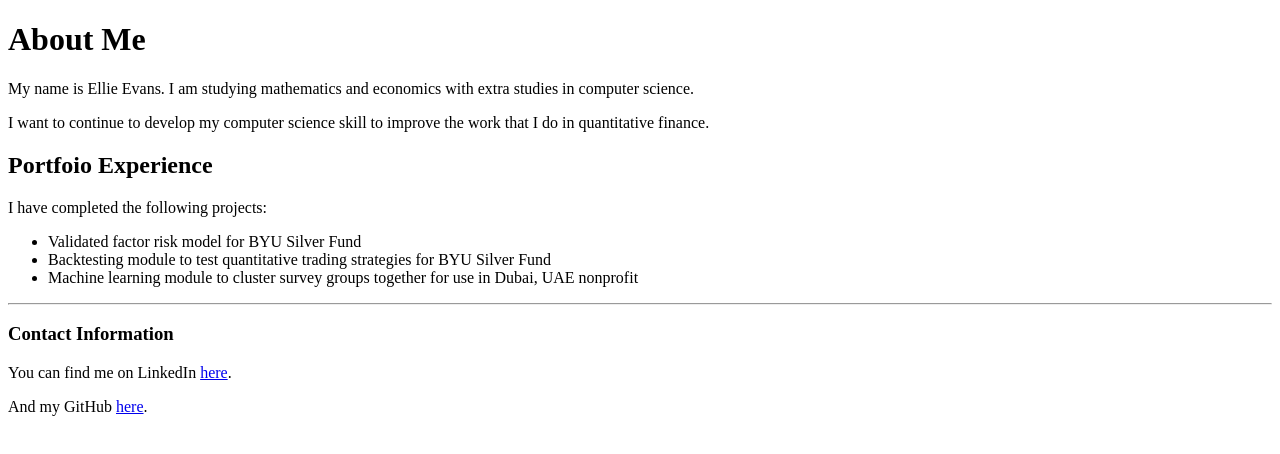
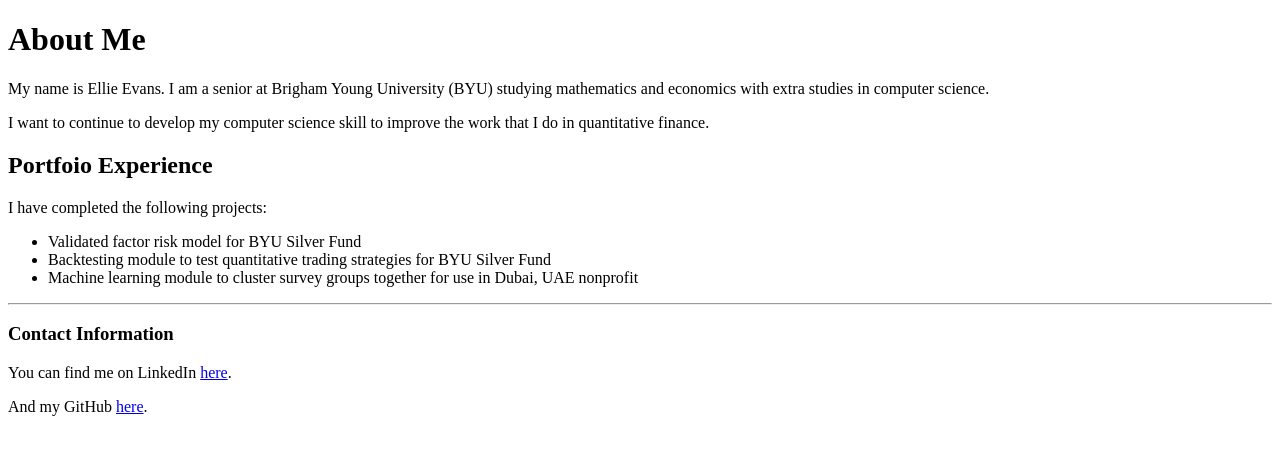
Before and after one commit to ellieme1/portfolio, a plain HTML site: page index.html in a window 1280 px wide. Drawn offline with Linux system fonts and the light colour scheme.

Commit message:
edited my introduction for testing.

```diff
--- a/index.html
+++ b/index.html
@@ -6,7 +6,7 @@
   </head>
   <body>
     <h1>About Me</h1>
-    <p>My name is Ellie Evans. I am studying mathematics and economics with extra studies in computer science.</p>
+    <p>My name is Ellie Evans. I am a senior at Brigham Young University (BYU) studying mathematics and economics with extra studies in computer science.</p>
     <p>I want to continue to develop my computer science skill to improve the work that I do in quantitative finance.</p>
     <h2>Portfoio Experience</h2>
     <p>I have completed the following projects:</p>
```
